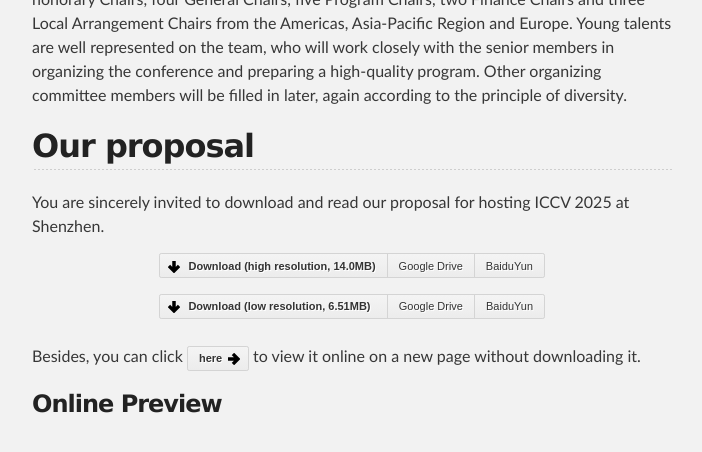
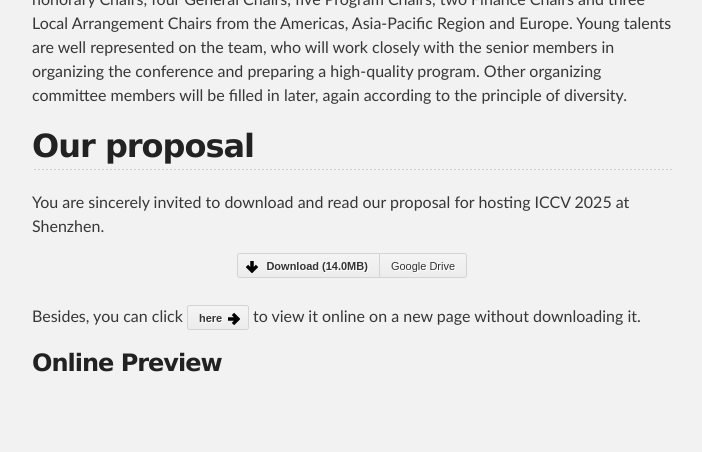
Before and after one commit to iccv2025shenzhen/iccv2025shenzhen, a Jekyll site: the page built from index.md, in a window 1280 px wide and 900 px high, scrolled down 2266 px. Shown: the top 452 px of the window, without its empty margins (288-990 px from the left). Built offline with Jekyll 4.4.1, drawn with Linux system fonts in a browser that asks for light colours; our own code applies the rules of GitHub Pages for plain Markdown files.

Commit message:
Update index.md

```diff
--- a/index.md
+++ b/index.md
@@ -67,6 +67,14 @@
 
 <div class="center-div">
 <div class="button-group">
+    <a href="https://iccv2025shenzhen.github.io/assets/file/ICCV2025shenzhen.pdf" target="_blank" class="button primary icon arrowdown">Download (14.0MB)</a>
+    <a href="https://drive.google.com/file/d/1oVAyvmS09xwS4IzJSxIA-cWiWLqnNHLG/view?usp=sharing" target="_blank" class="button">Google Drive</a>
+    <!-- <a href="#" class="button">BaiduYun</a> -->
+</div>
+</div>
+
+<!-- <div class="center-div">
+<div class="button-group">
     <a href="https://iccv2025shenzhen.github.io/assets/file/ICCV2025shenzhen.pdf" target="_blank" class="button primary icon arrowdown">Download (high resolution, 14.0MB)</a>
     <a href="https://drive.google.com/file/d/1oVAyvmS09xwS4IzJSxIA-cWiWLqnNHLG/view?usp=sharing" target="_blank" class="button">Google Drive</a>
     <a href="#" class="button">BaiduYun</a>
@@ -79,14 +87,6 @@
     <a href="https://drive.google.com/file/d/1QwkQAVZ6p8bIbcvHQeG0mWH8-8VC8Qbo/view?usp=sharing" target="_blank" class="button">Google Drive</a>
     <a href="#" class="button">BaiduYun</a>
 </div>
-</div>
-
-<!-- <div class="center-div">
-<a href="https://iccv2025shenzhen.github.io/assets/file/ICCV2025shenzhen.pdf" class="button big icon arrowdown">Download (high resolution, 14.0MB)</a>
-</div>
-
-<div class="center-div">
-<a href="https://iccv2025shenzhen.github.io/assets/file/ICCV2025shenzhen_compact.pdf" class="button big icon arrowdown">Download (low resolution, 6.51MB)&nbsp;&thinsp;</a>
 </div> -->
 
 Besides, you can click <a href="/ICCV2025shenzhen.html" target="_blank" class="button primary icon arrowright">here</a> to view it online on a new page without downloading it.
```
